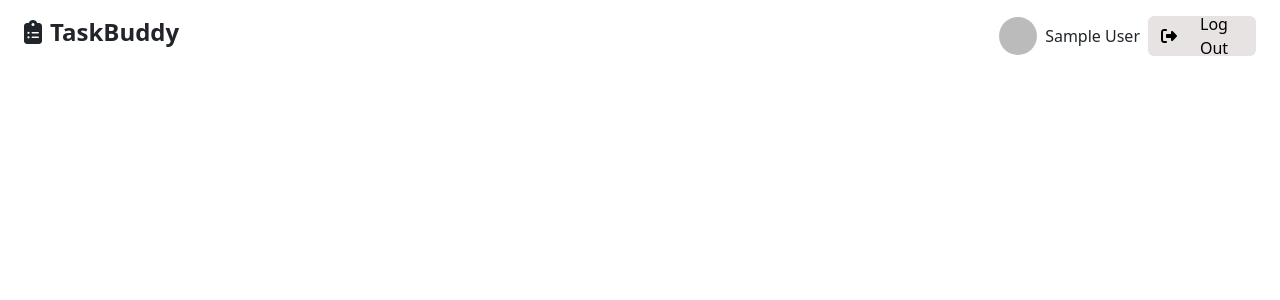
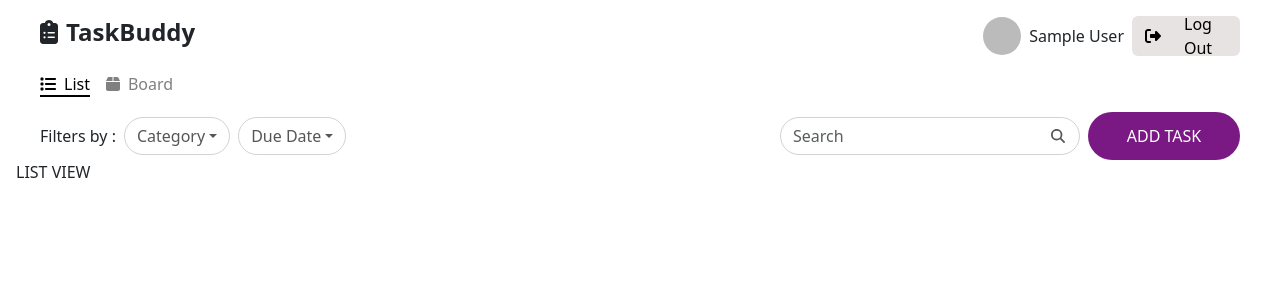
Before and after one commit to komolika05/task-buddy, a React (Create React App) app: page /dashboard in a window 1280 px wide. Shown: the top 300 px of the page. Built offline with nearby package versions, Linux system fonts and the light colour scheme; no server answers; sample sign-in values are in the browser's storage.

Commit message:
feat : tabs and filters

```diff
--- a/src/components/Dashboard.js
+++ b/src/components/Dashboard.js
@@ -1,11 +1,21 @@
-import React from 'react';
+import {useState} from 'react';
 import './custom.css';
 import Header from './Header';
+import Tabs from './Tabs';
+import Filters from './Filters';
 
 export default function Dashboard() {
+  const [selectedTab, setSelectedTab] = useState('list');
+
   return (
-    <div>
+    <div className="p-3">
       <Header />
+      <Tabs selectedTab={selectedTab} onTabSelect={(tab)=> setSelectedTab(tab)} />
+        {/* Filters */}
+      <Filters />
+        {/* VIEW */}
+      {selectedTab === 'list' && (<div>LIST VIEW</div>)}
+      {selectedTab === 'board' && (<div>BOARD VIEW</div>)}
     </div>
   );
 }
--- /dev/null
+++ b/src/components/Filters.js
@@ -0,0 +1,110 @@
+import react, { useState } from "react";
+import './custom.css';
+import './filters.css';
+import { FontAwesomeIcon } from '@fortawesome/react-fontawesome';
+import { faMagnifyingGlass } from '@fortawesome/free-solid-svg-icons';
+
+export default function Filters() {
+    const [selectedCategory, setSelectedCategory] = useState('All');
+    return (
+        <div className="px-4">
+            <div className="d-flex flex-row align-items-center justify-content-between">
+                <div className="d-flex flex-row align-items-center">
+                    Filters by :
+                    {/* Category Dropdown */}
+                    <div className="dropdown ms-2">
+                        <button
+                            className="btn dropdown-btn dropdown-toggle d-flex align-items-center"
+                            type="button"
+                            id="categoryDropdown"
+                            data-bs-toggle="dropdown"
+                            aria-expanded="false"
+                        >
+                            Category
+                        </button>
+                        <ul className="dropdown-menu" aria-labelledby="categoryDropdown">
+                            <li>
+                                <button
+                                    className="dropdown-item"
+                                >
+                                    All
+                                </button>
+                            </li>
+                            <li>
+                                <button
+                                    className="dropdown-item"
+                                >
+                                    Work
+                                </button>
+                            </li>
+                            <li>
+                                <button
+                                    className="dropdown-item"
+                                >
+                                    Personal
+                                </button>
+                            </li>
+                        </ul>
+                    </div>
+
+                    {/* Due Date Dropdown */}
+
+                    <div className="dropdown ms-2">
+                        <button
+                            className="btn dropdown-btn dropdown-toggle d-flex align-items-center"
+                            type="button"
+                            id="categoryDropdown"
+                            data-bs-toggle="dropdown"
+                            aria-expanded="false"
+                        >
+                            Due Date
+                        </button>
+                        <ul className="dropdown-menu" aria-labelledby="categoryDropdown">
+                            <li>
+                                <button
+                                    className="dropdown-item"
+                                >
+                                    All
+                                </button>
+                            </li>
+                            <li>
+                                <button
+                                    className="dropdown-item"
+                                >
+                                    Today
+                                </button>
+                            </li>
+                            <li>
+                                <button
+                                    className="dropdown-item"
+                                >
+                                    Tomorrow
+                                </button>
+                            </li>
+                        </ul>
+                    </div>
+                </div>
+
+                <div className="d-flex flex-row align-items-center">
+                    {/* Search Bar */}
+                    <div className="ms-auto d-flex flex-row align-items-center">
+                        <div className="search-container">
+                            <FontAwesomeIcon icon={faMagnifyingGlass} className="search-icon" />
+                            <input
+                                type="text"
+                                className="form-control search-input"
+                                placeholder="Search"
+                                aria-label="Search tasks"
+                            />
+                        </div>
+                        <div>
+                            <button className="btn purple-btn ms-2">
+                                ADD TASK
+                            </button>
+                        </div>
+                    </div>
+                </div>
+            </div>
+        </div>
+    );
+}
--- a/src/components/Header.js
+++ b/src/components/Header.js
@@ -21,7 +21,7 @@ export default function Header() {
         }
     }
     return (
-        <div className="d-flex justify-content-between align-items-center py-3 px-4">
+        <div className="d-flex justify-content-between align-items-center mb-3 px-4">
             <div>
                 <h2 className="header-title fw-600">
                     <FontAwesomeIcon icon={faClipboardList} className="me-2"/>
--- /dev/null
+++ b/src/components/Tabs.js
@@ -0,0 +1,22 @@
+import react from "react";
+import './custom.css';
+import './tabs.css';
+import { FontAwesomeIcon } from '@fortawesome/react-fontawesome';
+import { faList, faBox } from '@fortawesome/free-solid-svg-icons';
+
+export default function Tabs({selectedTab, onTabSelect}) {
+    return (
+        <div className="mb-3">
+            <ul className="tab-list px-4">
+                <li className={` ${selectedTab === 'list' ? 'active' : ''}`} onClick={() => onTabSelect('list')}>
+                    <FontAwesomeIcon icon={faList} className="me-2" />
+                    List
+                </li>
+                <li className={`${selectedTab === 'board' ? 'active' : ''}`} onClick={() => onTabSelect('board')}>
+                    <FontAwesomeIcon icon={faBox} className="me-2" />
+                    Board
+                </li>
+            </ul>
+        </div>
+    );
+}
--- a/src/components/custom.css
+++ b/src/components/custom.css
@@ -31,3 +31,16 @@
   .fw-600 {
     font-weight: 600 !important;
   }
+
+  .purple-btn {
+    background-color: #7B1984 !important;
+    color: white !important;
+    border-radius: 41px !important;
+    width: 152px;
+    height: 48px;
+  }
+
+  .purple-btn:hover {
+    background-color: #7e0057 !important;
+    color: white !important;
+  }
--- /dev/null
+++ b/src/components/filters.css
@@ -0,0 +1,47 @@
+.filters-container {
+    padding: 15px;
+    margin-bottom: 20px;
+}
+
+.dropdown-menu {
+    min-width: 120px;
+}
+
+.dropdown-item:hover {
+    background-color: #f8f9fa;
+    cursor: pointer;
+}
+
+.dropdown-btn {
+    background-color: white;
+    border: 1px solid lightgrey !important;
+    border-radius: 22px !important;
+    color: rgb(86, 86, 86) !important;
+}
+
+.search-container {
+    position: relative;
+    width: 300px;
+}
+
+.search-input {
+    padding: 8px 15px 8px 35px;
+    border-radius: 22px !important;
+    border: 1px solid lightgrey !important;
+    color: rgb(86, 86, 86);
+}
+
+.search-input:focus {
+    box-shadow: none !important;
+    border-color: lightgrey !important;
+}
+
+.search-icon {
+    position: absolute;
+    right: 15px;
+    top: 50%;
+    transform: translateY(-50%);
+    color: rgb(86, 86, 86);
+    font-size: 14px;
+    z-index: 2;
+}
--- /dev/null
+++ b/src/components/tabs.css
@@ -0,0 +1,17 @@
+.tab-list {
+    list-style: none;
+}
+
+.tab-list li {
+    font-size: 16px;
+    font-weight: 500;
+    display: inline;
+    cursor: pointer;
+    margin-right: 1rem;
+    color: grey;
+}
+
+.tab-list li.active {
+    color: black;
+    border-bottom: 2px solid black;
+}
```
